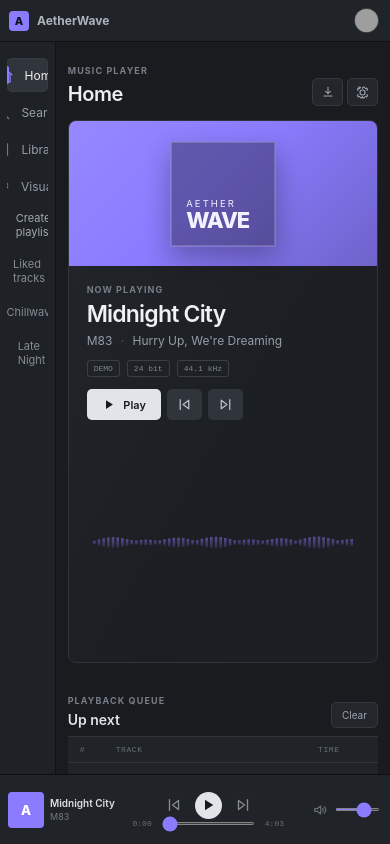
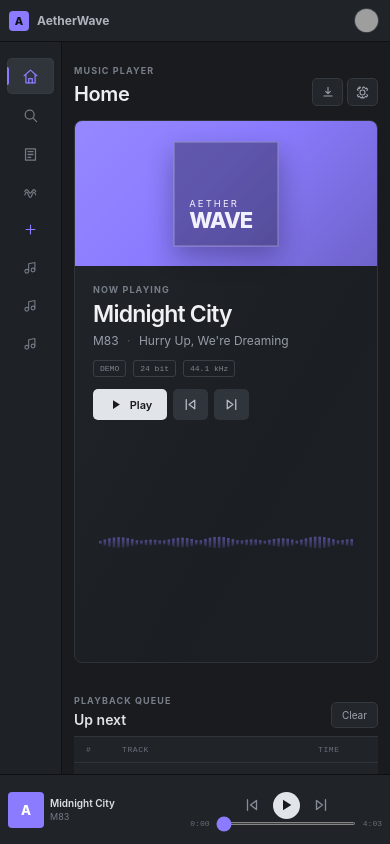
Before and after one commit to alyawiguna310-blip/AetherWave, a React (Vite) app: page / in a window 390 px wide. Built offline with nearby package versions, Linux system fonts and the light colour scheme; grey boxes are pictures that could not be loaded.

Commit message:
Fix responsive sidebar and compact player layout

```diff
--- a/src/App.css
+++ b/src/App.css
@@ -461,3 +461,30 @@ input[type="range"] { height: 3px; accent-color: var(--accent); cursor: pointer;
   .persistent-youtube-player .youtube-player-caption b { max-width:100%; flex-basis:100%; }
   .player-song b { max-width:110px; }
 }
+
+
+/* Layout regression fixes: keep navigation labels inside the sidebar and prevent
+   the footer player from forcing horizontal overflow in compact Tauri windows. */
+.layout { min-width: 0; min-height: 0; }
+.sidebar { flex: 0 0 218px; min-width: 0; overflow: hidden; }
+.content { flex: 1 1 0; min-width: 0; }
+.nav-link > span:nth-child(2),
+.playlist-link > span:nth-child(2) { min-width: 0; overflow: hidden; text-overflow: ellipsis; white-space: nowrap; }
+@media (max-width: 820px) {
+  .sidebar { flex-basis: 170px; }
+  .player { grid-template-columns: minmax(110px, 1fr) minmax(170px, 1.5fr) minmax(100px, .8fr); }
+  .player-song { min-width: 0; }
+}
+@media (max-width: 680px) {
+  .sidebar { flex: 0 0 62px; width: 62px; padding-left: 7px; padding-right: 7px; }
+  .nav-label, .nav-link > span:nth-child(2), .nav-link > span:last-child,
+  .playlist-link > span:nth-child(2), .playlist-link > small, .sidebar-footer { display: none; }
+  .nav-link, .playlist-link { width: 100%; justify-content: center; padding: 9px 4px; }
+  .nav-link > .nav-icon, .playlist-link > .playlist-icon { flex: 0 0 18px; }
+  .player { grid-template-columns: minmax(0, 1fr) minmax(110px, 1.1fr); }
+  .player .volume { display: none; }
+  .timeline { gap: 5px; }
+}
+.spectrum { isolation: isolate; }
+.spectrum-canvas { z-index: 1; }
+.spectrum-label { z-index: 2; }
```
